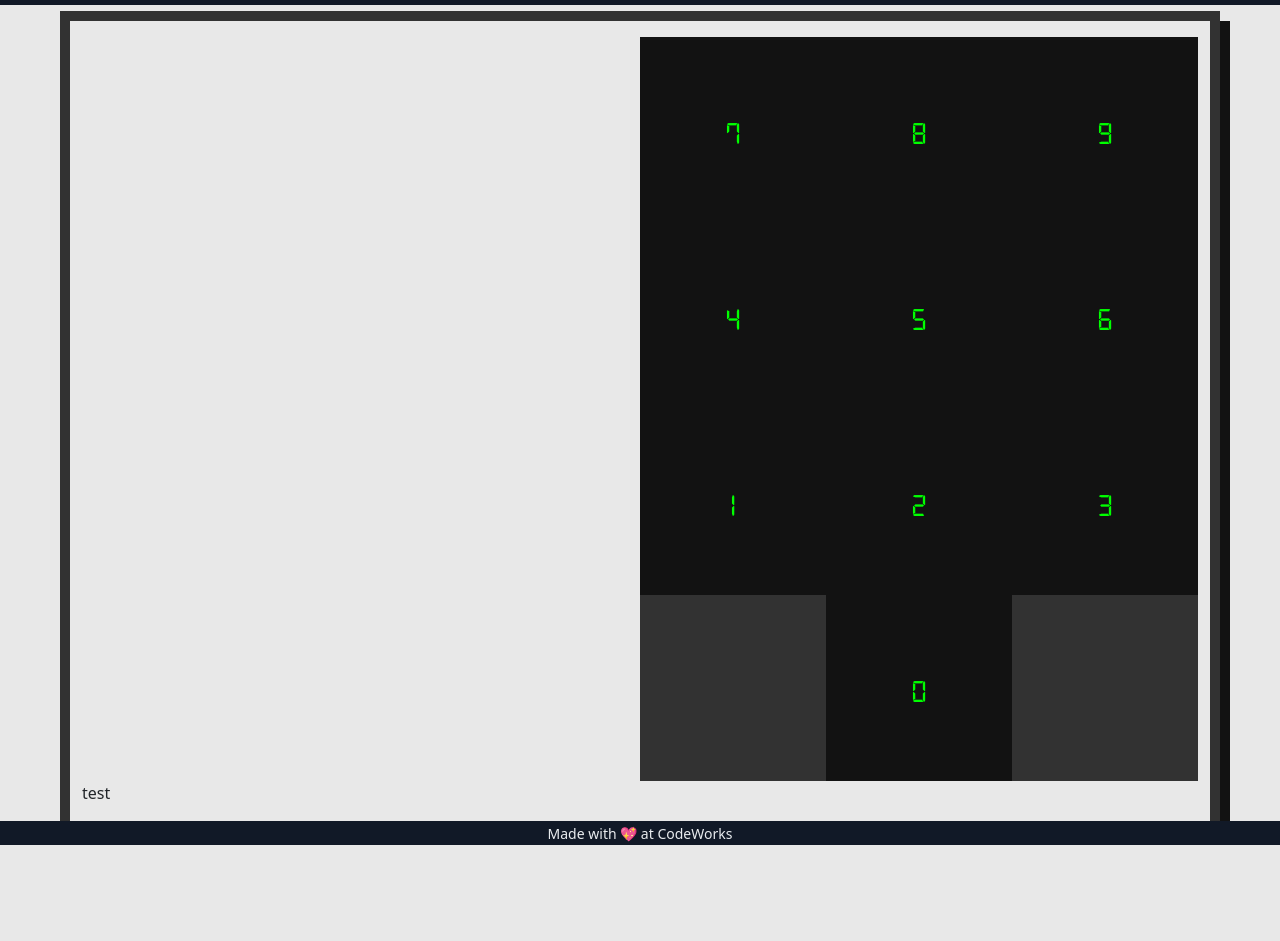
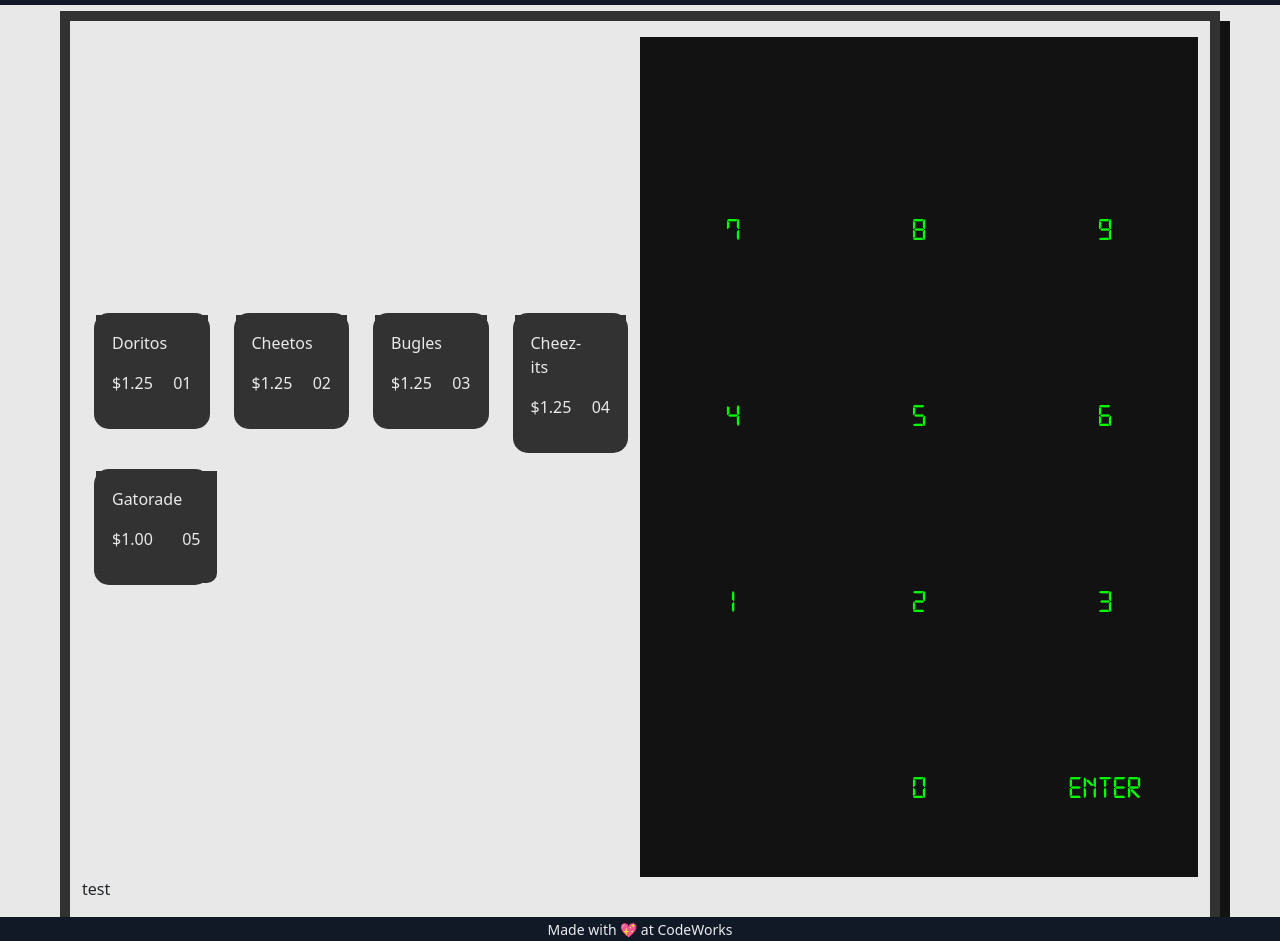
Before and after one commit to santyclause/vending-machine, a website with bundled scripts: page index.html in a window 1280 px wide. Shown: the part 66-1007 px from the top of the page. Before the commit the page ends 911 px from the top, so only its background shows below. Built offline with nearby package versions, Linux system fonts and the light colour scheme; a script that the page names is missing; files whose address does not match are found by name.

Commit message:
little bit of everything

```diff
--- a/app/AppState.js
+++ b/app/AppState.js
@@ -1,10 +1,10 @@
-import { VendingItem } from './models/VendingItem.js'
 import { EventEmitter } from './utils/EventEmitter.js'
 import { createObservableProxy } from './utils/ObservableProxy.js'
+import { VendingItem } from './models/VendingItem.js'
 
 class ObservableAppState extends EventEmitter {
   usedCodes = ['00']
-  items = [
+  itemList = [
     new VendingItem('Doritos', 1.25),
     new VendingItem('Cheetos', 1.25),
     new VendingItem('Bugles', 1.25),
--- a/app/controllers/ItemController.js
+++ b/app/controllers/ItemController.js
@@ -1,3 +1,5 @@
+import { AppState } from "../AppState.js";
+
 export class ItemController {
   constructor() {
     this.drawItems();
@@ -5,6 +7,11 @@
 
   drawItems() {
     const itemsElem = document.getElementById('items');
+    let items = AppState.itemList;
+    let itemsCont = '';
 
+    items.forEach((item) => itemsCont += item.elementTemplate)
+
+    itemsElem.innerHTML = itemsCont;
   }
 }
--- a/app/models/VendingItem.js
+++ b/app/models/VendingItem.js
@@ -5,35 +5,34 @@
     this.name = name;
     this.imageName = name + '.png';
     this.price = price;
-    this.code = this.genCode();
   }
 
   get genCode() {
-    let lastIndex = AppState.usedCodes.length - 1;
-    let foundCode = parseInt(AppState.usedCodes[lastIndex]);
-    let newCode = foundCode++;
-    let codeToString = '';
+    // let lastIndex = AppState.usedCodes.length - 1;
+    // let foundCode = parseInt(AppState.usedCodes[lastIndex]);
+    // let newCode = foundCode++;
+    // let codeToString = '';
 
-    if (newCode < 10) {
-      codeToString = '0';
+    let indexOfItem = (AppState.itemList.findIndex(item => item.name == this.name) + 1)
+
+    if (indexOfItem < 10) {
+      indexOfItem = '0' + indexOfItem.toString();
     }
-    codeToString += newCode.toString();
 
-    AppState.usedCodes.push(codeToString);
-    return codeToString;
+    return indexOfItem;
   }
 
   get elementTemplate() {
     return `
-            <div class="col-2">
+            <div class="col-3">
               <div class="item d-flex align-items-end" style="background-image: url(assets/img/${this.imageName})">
                 <div class="item-desc d-flex justify-content-between align-items-end flex-grow-1">
                   <div>
                     <p>${this.name}</p>
-                    <p>$${this.price}</p>
+                    <p>$${this.price.toFixed(2)}</p>
                   </div>
                   <div>
-                    <p>${this.code}</p>
+                    <p>${this.genCode}</p>
                   </div>
                 </div>
               </div>
--- a/assets/style/style.css
+++ b/assets/style/style.css
@@ -20,28 +20,11 @@
   box-shadow: 0 0 0 10px var(--dark), 10px 10px 0 10px var(--darker);
 }
 
-.numpad-cont {
-  background-color: var(--dark);
-  color: var(--primary);
-  font-family: 'Digital-7';
-  width: 20%;
-}
-
-.btn-numpad {
-  aspect-ratio: 1/1;
-  cursor: pointer;
-  background-color: var(--darker);
-  font-size: 2em;
-}
-
-.btn-numpad:hover {
-  background-color: var(--dark);
-}
-
 .item {
   aspect-ratio: 1/1;
   border-radius: 15px;
   border: 2px solid var(--dark);
+  margin-bottom: 1em;
 }
 
 .item-desc {
@@ -50,3 +33,33 @@
   border-radius: 0 0 10px 10px;
   padding: 1em;
 }
+
+.numpad-cont {
+  background-color: var(--dark);
+  color: var(--primary);
+  font-family: 'Digital-7';
+  width: 20%;
+}
+
+.input-field {
+  background-color: var(--darker);
+  font-size: 3rem;
+  height: 2em;
+  display: flex;
+  align-items: end;
+  justify-content: end;
+}
+
+.btn-numpad {
+  aspect-ratio: 1/1;
+  cursor: pointer;
+  background-color: var(--darker);
+  font-size: 2em;
+  display: flex;
+  align-items: center;
+  justify-content: center;
+}
+
+.btn-numpad:hover {
+  background-color: var(--dark);
+}
--- a/index.html
+++ b/index.html
@@ -63,16 +63,19 @@
         <div class="numpad-cont container-fluid">
           <!-- SECTION Numpad-->
           <section class="row justify-content-center">
-            <div class="col-4 d-flex justify-content-center align-items-center btn-numpad">7</div>
-            <div class="col-4 d-flex justify-content-center align-items-center btn-numpad">8</div>
-            <div class="col-4 d-flex justify-content-center align-items-center btn-numpad">9</div>
-            <div class="col-4 d-flex justify-content-center align-items-center btn-numpad">4</div>
-            <div class="col-4 d-flex justify-content-center align-items-center btn-numpad">5</div>
-            <div class="col-4 d-flex justify-content-center align-items-center btn-numpad">6</div>
-            <div class="col-4 d-flex justify-content-center align-items-center btn-numpad">1</div>
-            <div class="col-4 d-flex justify-content-center align-items-center btn-numpad">2</div>
-            <div class="col-4 d-flex justify-content-center align-items-center btn-numpad">3</div>
-            <div class="col-4 d-flex justify-content-center align-items-center btn-numpad">0</div>
+            <div class="col-12 input-field"></div>
+            <div class="col-4 btn-numpad">7</div>
+            <div class="col-4 btn-numpad">8</div>
+            <div class="col-4 btn-numpad">9</div>
+            <div class="col-4 btn-numpad">4</div>
+            <div class="col-4 btn-numpad">5</div>
+            <div class="col-4 btn-numpad">6</div>
+            <div class="col-4 btn-numpad">1</div>
+            <div class="col-4 btn-numpad">2</div>
+            <div class="col-4 btn-numpad">3</div>
+            <div class="col-4 btn-numpad"></div>
+            <div class="col-4 btn-numpad">0</div>
+            <div class="col-4 btn-numpad">ENTER</div>
           </section>
           <!-- !SECTION -->
         </div>
```
